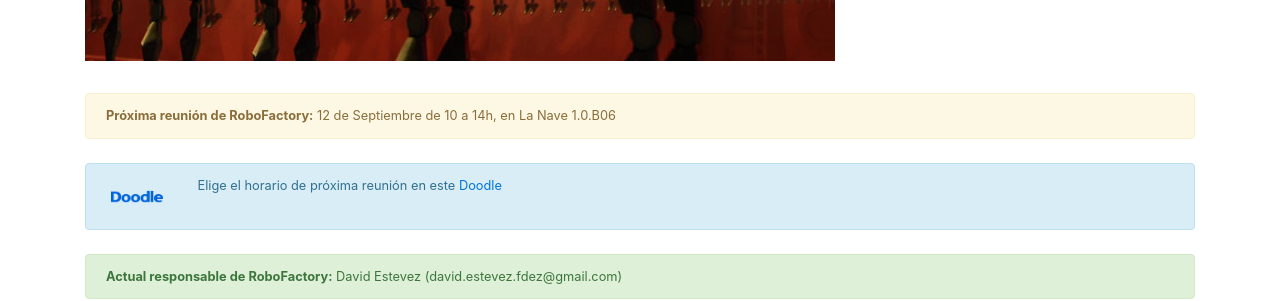
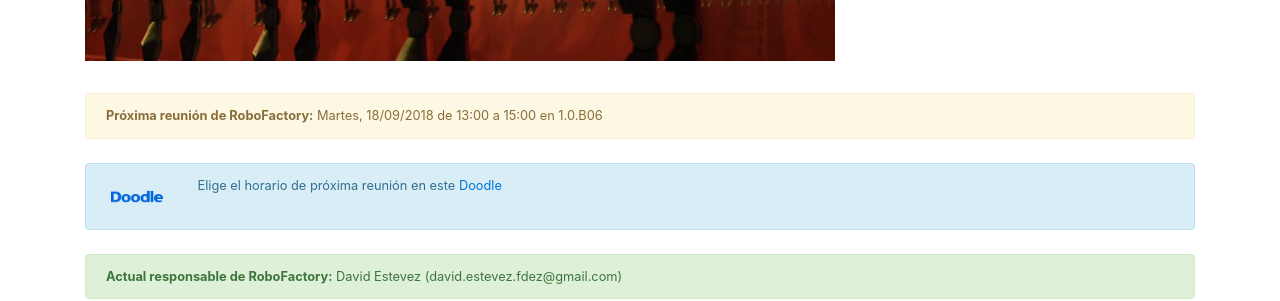
Before and after one commit to asrob-uc3m/asrob-uc3m.github.io, a Jekyll site: the page built from _workgroups/2017-09-19-robofactory.markdown, in a window 1280 px wide and 900 px high, scrolled down 831 px. Shown: the part 335-636 px from the top of the window. Built offline with Jekyll 4.4.1, drawn with Linux system fonts in a browser that asks for light colours.

Commit message:
Update next_meeting for workgroup RoboFactory

```diff
--- a/_workgroups/2017-09-19-robofactory.markdown
+++ b/_workgroups/2017-09-19-robofactory.markdown
@@ -5,7 +5,7 @@ layout: workgroup
 manager: David Estevez
 manager_email: david.estevez.fdez@gmail.com
 name: RoboFactory
-next_meeting: "12 de Septiembre de 10 a 14h, en La Nave 1.0.B06"
+next_meeting: Martes, 18/09/2018 de 13:00 a 15:00 en 1.0.B06
 next_meeting_doodle: https://doodle.com/poll/26fsqq559cfxe9hs
 picture: /img/robofactory.jpg
 picture_full: /img/robofactory-full.jpg
```
